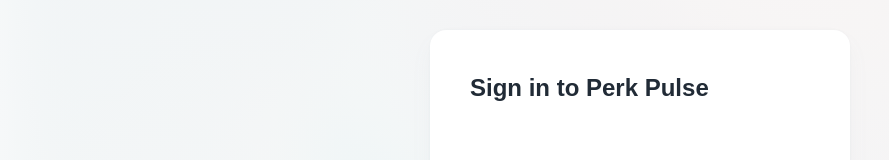
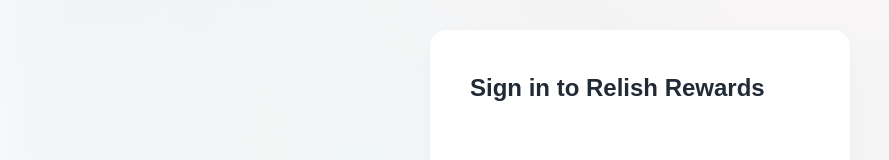
Before and after one commit to mhnpd/perk-plus, a React (Vite) app: page / in a window 1280 px wide. Shown: the part 153-313 px from the top of the page, without its empty margins (0-889 px from the left). Built offline with nearby package versions, Linux system fonts and the light colour scheme.

Commit message:
feat: Update app name to 'Relish Rewards' in config.ts

```diff
--- a/src/constants/config.ts
+++ b/src/constants/config.ts
@@ -1,5 +1,5 @@
 export const AppConfig = {
-  AppName: 'Perk Pulse',
+  AppName: 'Relish Rewards',
   LogoutRedirection: '/',
 }
 
```
